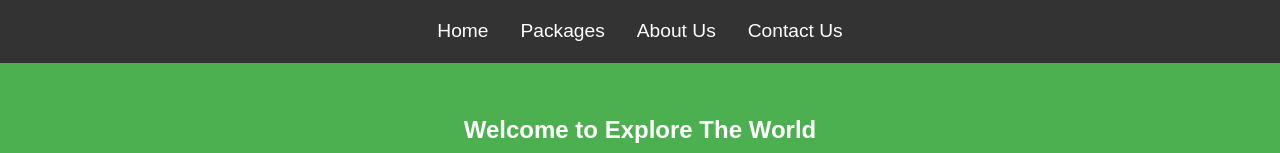
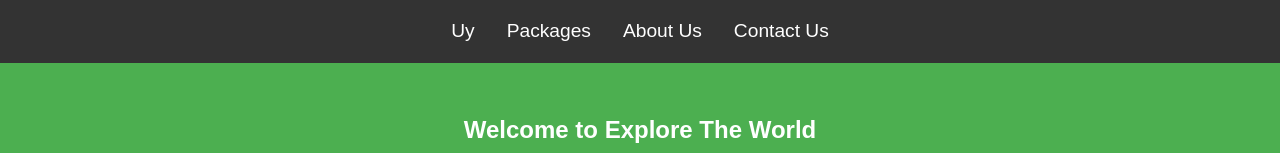
Before and after one commit to RobiyaF/tourism-website, a plain HTML site: page index.html in a window 1280 px wide. Shown: the top 153 px of the page. Drawn offline with Linux system fonts and the light colour scheme.

Commit message:
update index file

```diff
--- a/index.html
+++ b/index.html
@@ -10,7 +10,7 @@
     <header>
         <nav>
             <ul>
-                <li><a href="index.html">Home</a></li>
+                <li><a href="index.html">Uy</a></li>
                 <li><a href="packages.html">Packages</a></li>
                 <li><a href="about.html">About Us</a></li>
                 <li><a href="contact.html">Contact Us</a></li>
```
